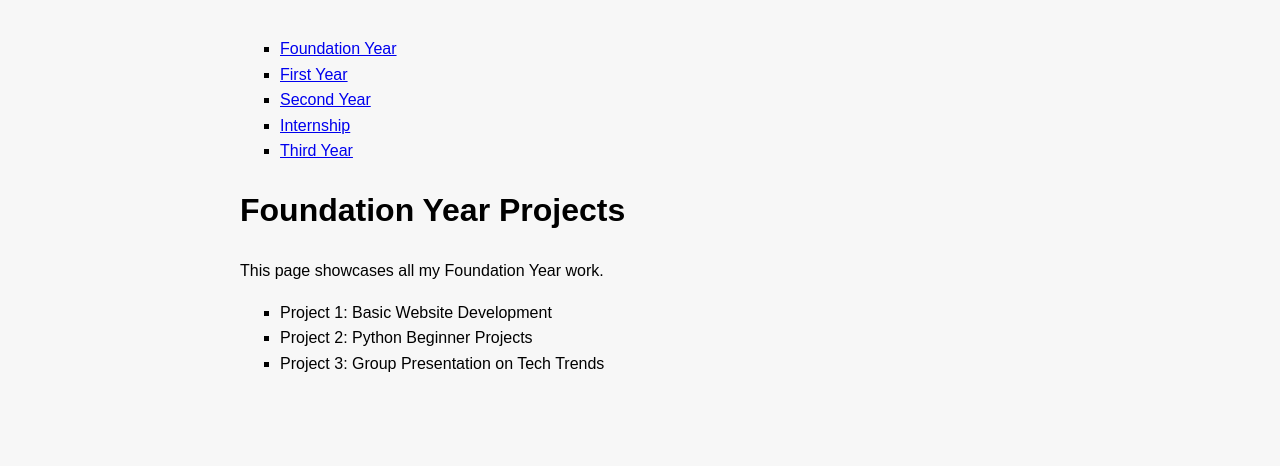
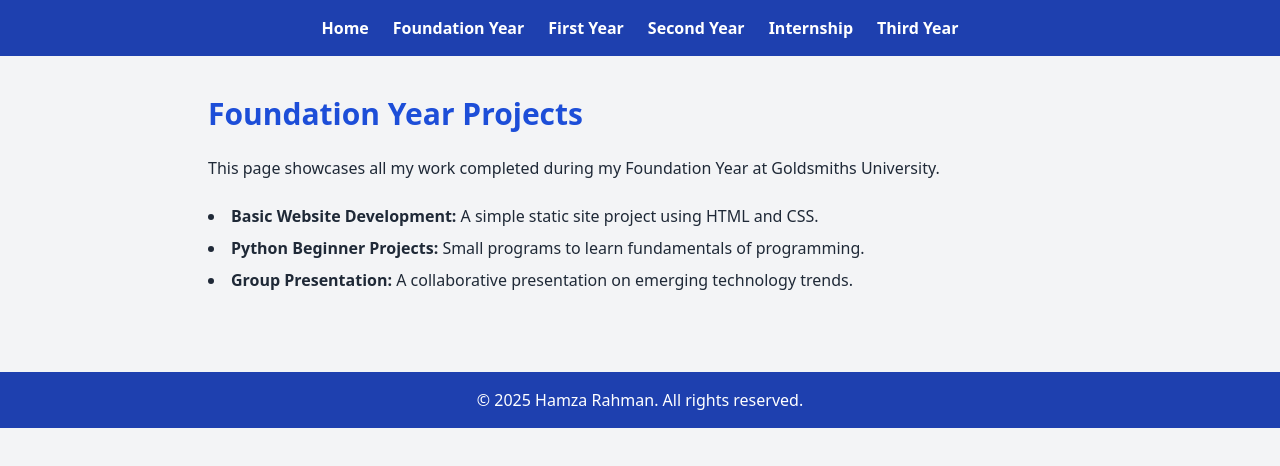
Before and after one commit to Hamza-Rahman10/portfolio, a plain HTML site: page foundation.html in a window 1280 px wide. Drawn offline with nearby package versions, Linux system fonts and the light colour scheme.

Commit message:
Commit 6 TailsWindCSS

```diff
--- a/foundation.html
+++ b/foundation.html
@@ -3,28 +3,42 @@
 <head>
     <meta charset="UTF-8">
     <title>Foundation Year Projects</title>
-    <link rel="stylesheet" href="style.css">
+    <script src="https://cdn.tailwindcss.com"></script>
 </head>
-<body>
+<body class="bg-gray-100 text-gray-800 font-sans">
 
     <!-- Navbar -->
-    <nav>
-        <ul>
-            <li><a href="foundation.html">Foundation Year</a></li>
-            <li><a href="first-year.html">First Year</a></li>
-            <li><a href="second-year.html">Second Year</a></li>
-            <li><a href="internship.html">Internship</a></li>
-            <li><a href="third-year.html">Third Year</a></li>
+    <nav class="bg-blue-800 text-white py-4">
+        <ul class="flex justify-center space-x-6 font-semibold">
+            <li><a href="index.html" class="hover:underline">Home</a>
+            <li><a href="foundation.html" class="hover:underline">Foundation Year</a></li>
+            <li><a href="first-year.html" class="hover:underline">First Year</a></li>
+            <li><a href="second-year.html" class="hover:underline">Second Year</a></li>
+            <li><a href="internship.html" class="hover:underline">Internship</a></li>
+            <li><a href="third-year.html" class="hover:underline">Third Year</a></li>
         </ul>
     </nav>
 
-    <h1>Foundation Year Projects</h1>
-    <p>This page showcases all my Foundation Year work.</p>
-    <ul>
-        <li>Project 1: Basic Website Development</li>
-        <li>Project 2: Python Beginner Projects</li>
-        <li>Project 3: Group Presentation on Tech Trends</li>
-    </ul>
+    <!-- Page Content -->
+    <div class="max-w-4xl mx-auto py-10 px-4">
+
+        <h1 class="text-3xl font-bold mb-6 text-blue-700">Foundation Year Projects</h1>
+
+        <p class="mb-6">
+            This page showcases all my work completed during my Foundation Year at Goldsmiths University.
+        </p>
+
+        <ul class="list-disc list-inside space-y-2">
+            <li><span class="font-semibold">Basic Website Development:</span> A simple static site project using HTML and CSS.</li>
+            <li><span class="font-semibold">Python Beginner Projects:</span> Small programs to learn fundamentals of programming.</li>
+            <li><span class="font-semibold">Group Presentation:</span> A collaborative presentation on emerging technology trends.</li>
+        </ul>
+
+    </div>
+
+    <footer class="bg-blue-800 text-white text-center py-4 mt-10">
+        &copy; 2025 Hamza Rahman. All rights reserved.
+    </footer>
 
 </body>
 </html>
```
Also changed, not shown: first-year.html (+1 -0 lines).
